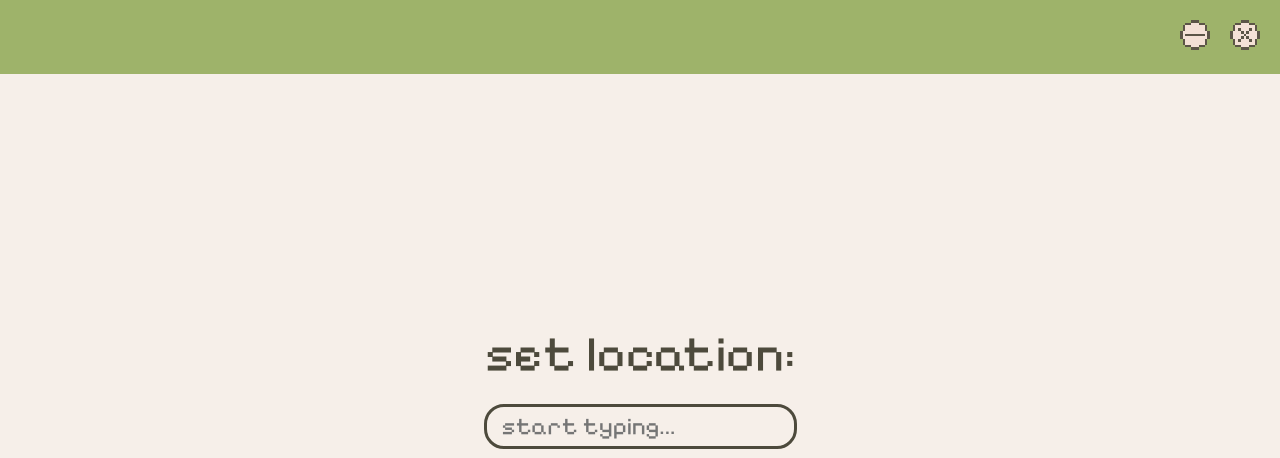
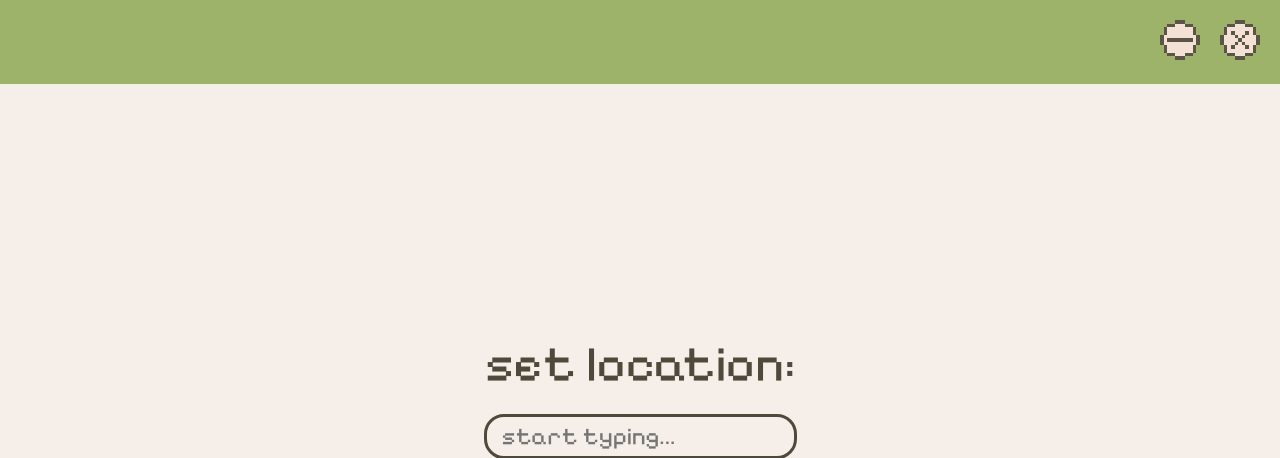
Before and after one commit to Catherine-99/cat-weather-app, a Flask app: page / in a window 1280 px wide. Shown: the top 458 px of the page. Run offline with Flask 3, Linux system fonts and the light colour scheme.

Commit message:
saving before wrapping in electron

```diff
--- a/src/static/index.css
+++ b/src/static/index.css
@@ -34,8 +34,8 @@ header button{
 }
 
 header button img{
-    height: 30px;
-    width: 30px;
+    height: 40px;
+    width: 40px;
 }
 
 .left-button{
```
